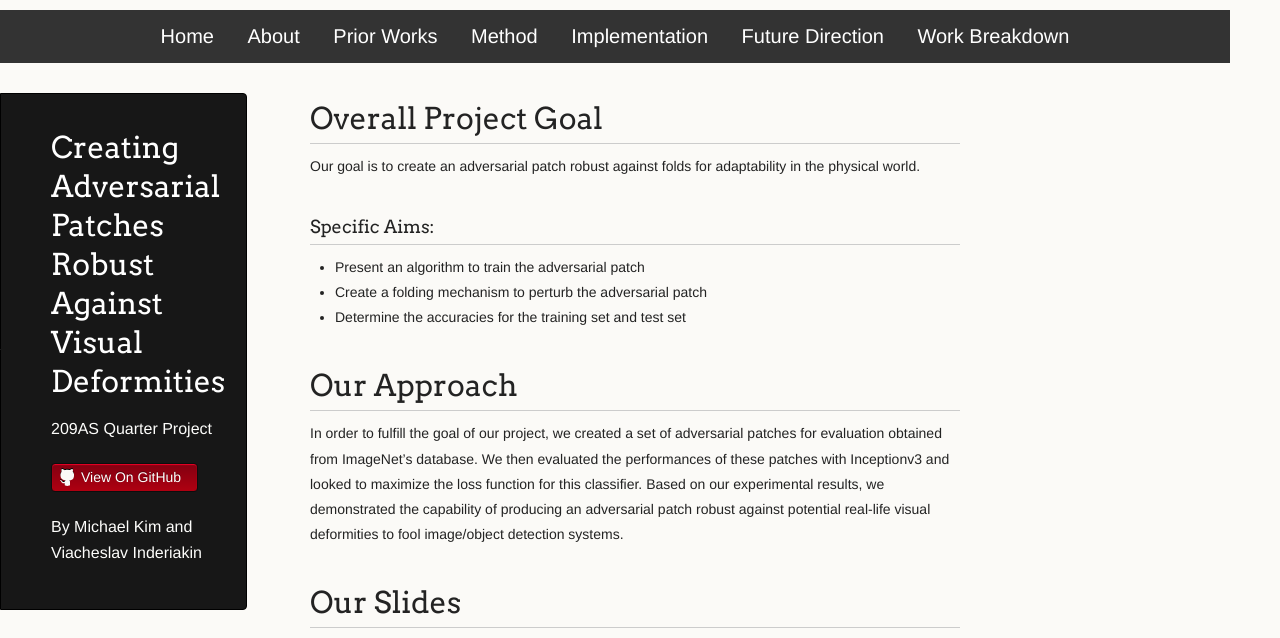
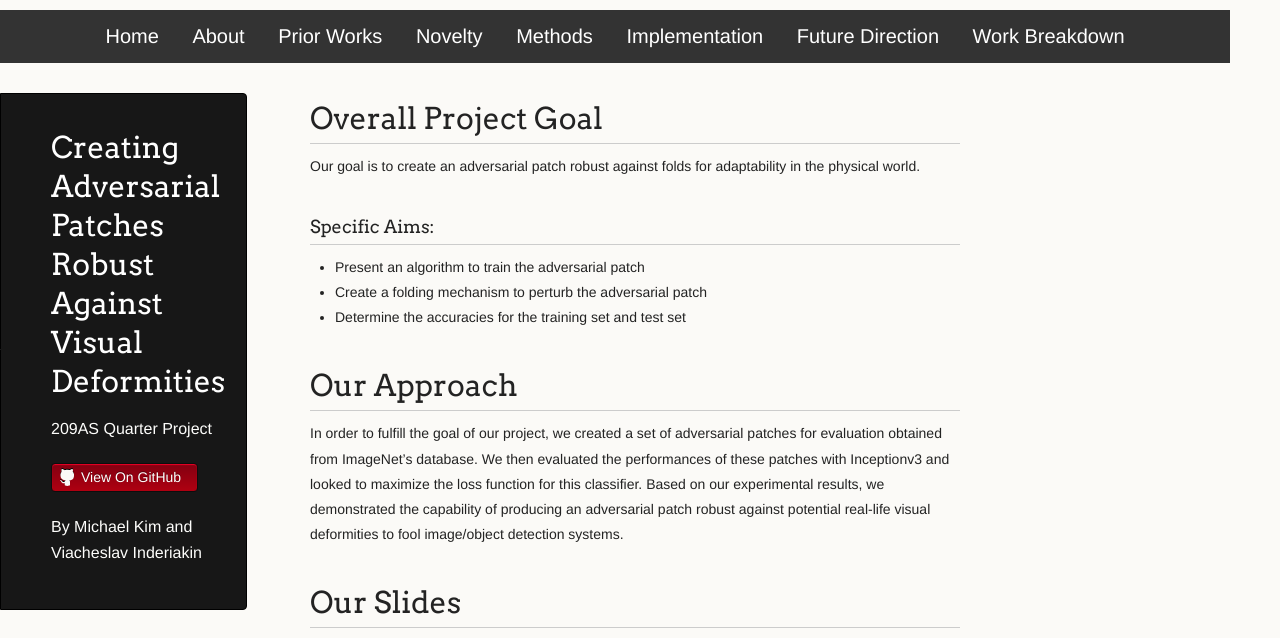
Before and after one commit to SlavaInder/209AS_Adversarial_Patch, a Jekyll site: the page built from docs/index.md, in a window 1280 px wide and 1266 px high. Shown: the top 638 px of the window. Built offline with Jekyll 4.4.1, drawn with Linux system fonts in a browser that asks for light colours; our own code applies the rules of GitHub Pages for plain Markdown files; grey boxes are pictures that could not be loaded.

Commit message:
Update default.html

```diff
--- a/docs/_layouts/default.html
+++ b/docs/_layouts/default.html
@@ -38,7 +38,8 @@
       <a href="index">Home</a>
       <a href="about">About</a>
       <a href="prior_works">Prior Works</a>
-      <a href="method">Method</a>
+      <a href="novelty">Novelty</a>
+      <a href="method">Methods</a>
       <a href="implementation">Implementation</a>
       <a href="future_direction">Future Direction</a>
       <a href="work_breakdown">Work Breakdown</a>
```
